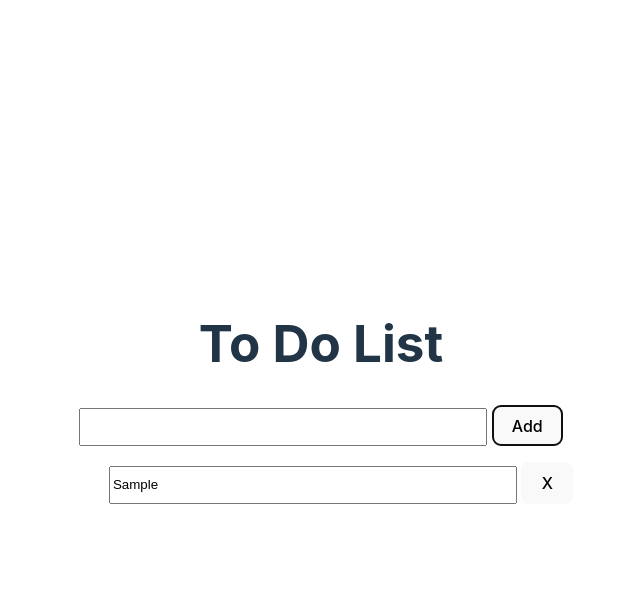
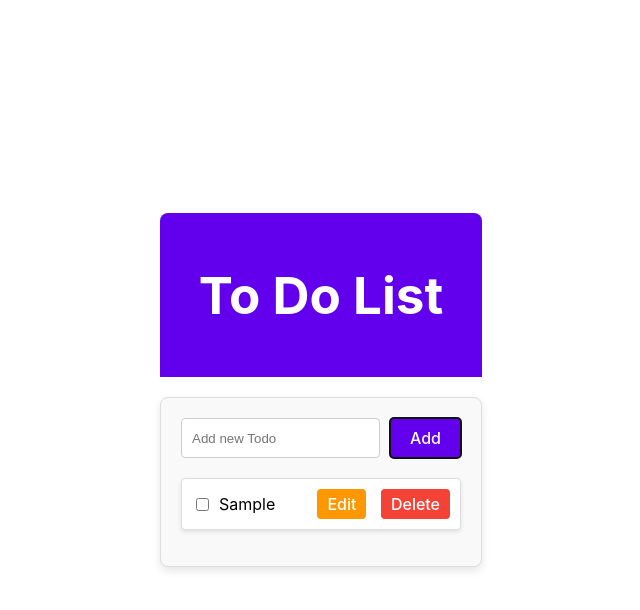
Before and after one commit to og-96/todo-list-project, a Svelte app: page / in a window 1280 px wide. Both pictures are taken after typing "Sample" into the empty fields and a click on the button "Add". Shown: the top 610 px of the page, without its empty margins (319-959 px from the left). Built offline with nearby package versions, Linux system fonts and the light colour scheme.

Commit message:
updatet todo-list

```diff
--- a/src/App.svelte
+++ b/src/App.svelte
@@ -7,48 +7,213 @@
 
   let newTodo = "";
 
+  let editingIndex = null;
+
+  let editingText = "";
+
   function addTodo() {
     if (newTodo.trim() === "") return;
     todos = [...todos, { text: newTodo, done: false }];
     newTodo = "";
+  }
 
+  function deleteTodo(index) {
+    todos = todos.filter((_, i) => i !== index);
+    saveTodos();
+  }
+
+  function saveTodos() {
     localStorage.setItem("todos", JSON.stringify(todos));
+  }
+
+  function editTodoinit(index) {
+    editingIndex = index;
+    editingText = todos[index].text;
+  }
+
+  function cancelEdit() {
+    editingIndex = null;
+    editingText = "";
+  }
+
+  function editTodoSafe() {
+    if (editingText.trim() === "") return;
+    todos[editingIndex].text = editingText;
+    editingIndex = null;
+    editingText = "";
+    saveTodos();
+  }
+
+  function toggleTodoDone(index) {
+    todos[index].done = !todos[index].done;
+    saveTodos();
   }
 </script>
 
-<main>
 <header>
   <h1>To Do List</h1>
 </header>
 
-  <div>
-    <p></p>
+<div class="container">
+  <div class="input-group">
+    <input
+      type="text"
+      name="todo"
+      id="todoInput"
+      placeholder="Add new Todo"
+      bind:value={newTodo}
+    />
+    <button on:click={addTodo}>Add</button>
   </div>
 
-  <section>
-    <input type="text" name="todo" id="todoInput" bind:value={newTodo} />
-    <button on:click={addTodo}>Add</button>
-  </section>
-
-  <section>
   <ul>
     {#each todos as todo, index}
       <li>
-          <input type="text" bind:value={todo.text} />
-          <button>X</button>
+        {#if editingIndex === index}
+          <div class="edit-group">
+            <input type="text" bind:value={editingText} />
+            <button on:click={editTodoSafe}>Safe</button>
+            <button on:click={cancelEdit}>Cancel</button>
+          </div>
+        {:else}
+          <div class="todo-item">
+            <input
+              type="checkbox"
+              checked={todo.done}
+              on:change={() => toggleTodoDone(index)}
+            />
+            <span class:done={todo.done}>{todo.text}</span>
+          </div>
+          <div class="action-buttons">
+            <button class="edit-button" on:click={() => editTodoinit(index)}
+              >Edit</button
+            >
+            <button class="delete-button" on:click={() => deleteTodo(index)}
+              >Delete</button
+            >
+          </div>
+        {/if}
       </li>
     {/each}
   </ul>
-  </section>
-</main>
+</div>
 
 <style>
-  input {
-    width: 400px;
-    height: 32px;
+  /* Header Styles */
+  header {
+    background-color: #6200ee;
+    color: white;
+    padding: 20px;
+    text-align: center;
+    border-radius: 8px 8px 0 0;
   }
 
+  /* Container Styles */
+  .container {
+    max-width: 600px;
+    margin: 20px auto;
+    padding: 20px;
+    border: 1px solid #ddd;
+    border-radius: 8px;
+    background-color: #f9f9f9;
+    box-shadow: 0px 4px 8px rgba(0, 0, 0, 0.1);
+  }
+
+  /* Input and Button Styles */
+  .input-group {
+    display: flex;
+    margin-bottom: 20px;
+  }
+
+  input[type="text"] {
+    flex: 1;
+    padding: 10px;
+    border-radius: 4px;
+    border: 1px solid #ccc;
+    margin-right: 10px;
+  }
+
+  button {
+    padding: 10px 20px;
+    background-color: #6200ee;
+    color: white;
+    border: none;
+    border-radius: 4px;
+    cursor: pointer;
+  }
+
+  button:hover {
+    background-color: #3700b3;
+  }
+
+  /* List Styles */
   ul {
     list-style-type: none;
+    padding: 0;
+  }
+
+  li {
+    padding: 10px;
+    margin-bottom: 10px;
+    border: 1px solid #ddd;
+    border-radius: 4px;
+    background-color: white;
+    display: flex;
+    justify-content: space-between;
+    align-items: center;
+    box-shadow: 0px 2px 4px rgba(0, 0, 0, 0.1);
+  }
+
+  .done {
+    text-decoration: line-through;
+    color: gray;
+  }
+
+  .todo-item {
+    display: flex;
+    align-items: center;
+    color: black;
+  }
+
+  .todo-item input[type="checkbox"] {
+    margin-right: 10px;
+  }
+
+  .edit-group {
+    display: flex;
+    align-items: center;
+  }
+
+  .edit-group input[type="text"] {
+    margin-right: 10px;
+    padding: 8px;
+    border-radius: 4px;
+    border: 1px solid #ccc;
+  }
+
+  .edit-group button {
+    margin-left: 5px;
+  }
+
+  /* Button Styles for Actions */
+  .action-buttons button {
+    margin-left: 10px;
+    padding: 5px 10px;
+  }
+
+  .edit-button {
+    background-color: #ff9800;
+  }
+
+  .delete-button {
+    background-color: #f44336;
+  }
+
+  .edit-button:hover {
+    background-color: #e68900;
+  }
+
+  .delete-button:hover {
+    background-color: #d32f2f;
   }
 </style>
```
Lines whose indentation alone changed are shown as unchanged.
